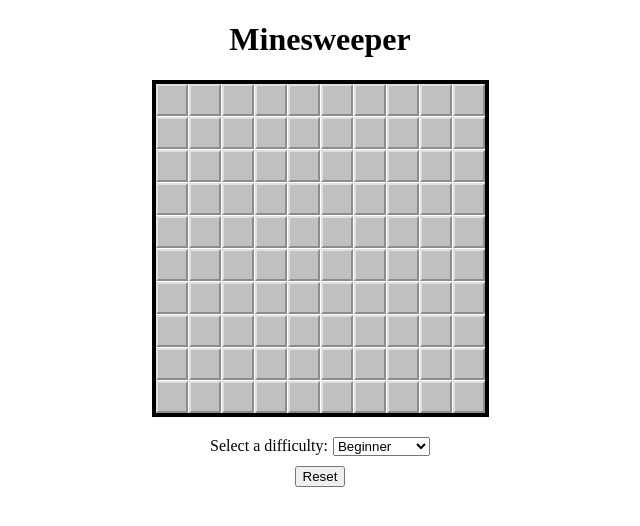
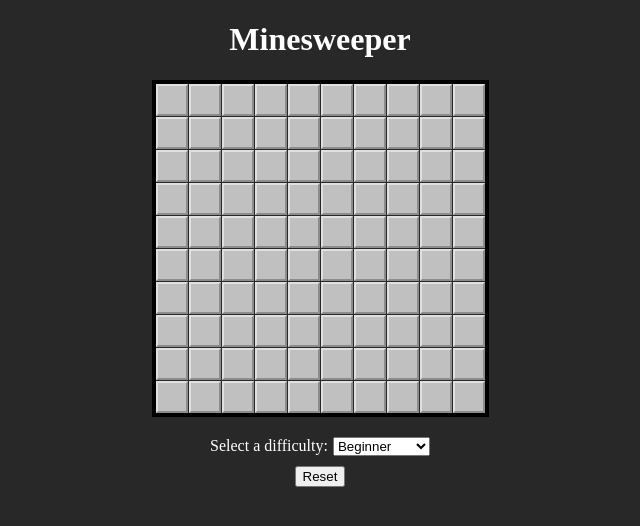
Before and after one commit to c-bullard/Minesweeper, a React (Vite) app: page / in a window 1280 px wide. Shown: the top 526 px of the page, without its empty margins (320-960 px from the left). Built offline with nearby package versions, Linux system fonts and the light colour scheme.

Commit message:
Updates styling

```diff
--- a/src/App.css
+++ b/src/App.css
@@ -1,3 +1,7 @@
+body {
+  background-color: #282828;
+}
+
 .minesweeperGridEasy {
   display: grid;
   grid-template-columns: repeat(10, 32px);
@@ -61,6 +65,7 @@
 h1 {
   display: flex;
   justify-content: center;
+  color: white;
 }
 
 .selectDifficulty {
@@ -71,6 +76,7 @@ h1 {
 
 .selectDifficulty label {
   padding-right: 5px;
+  color: white;
 }
 
 .resetButton {
```
